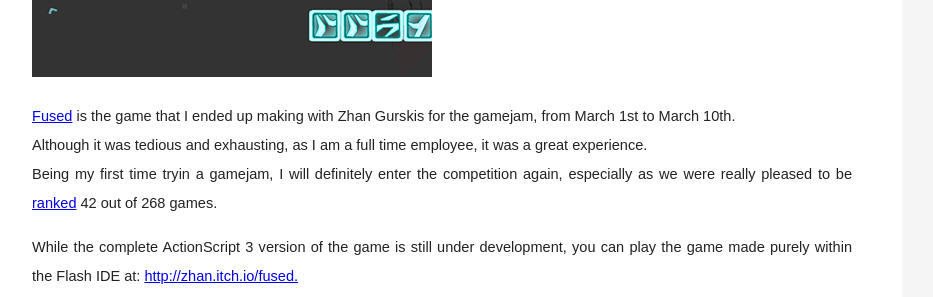
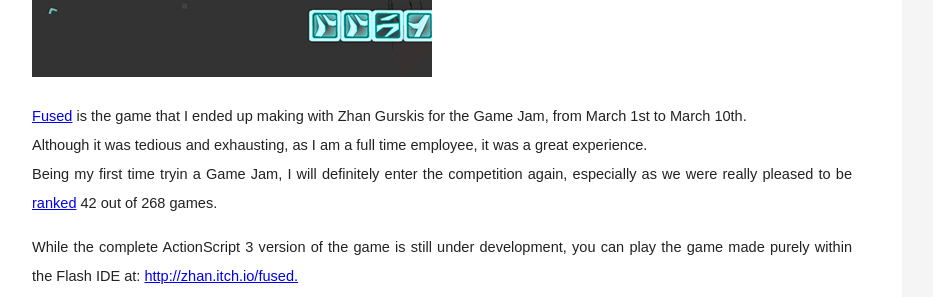
Before and after one commit to caubry/caubry.github.io, a Jekyll site: the page built from _posts/2014-03-31-cyberpunk-jam-2014.markdown, in a window 1280 px wide. Shown: the part 525-822 px from the top of the page, without its empty margins (198-1131 px from the left). Built offline with Jekyll 4.4.1, drawn with Linux system fonts in a browser that asks for light colours; some web fonts are replaced; comment, search, counter and statistics services are not loaded.

Commit message:
Fixed typo

```diff
--- a/_posts/2014-03-31-cyberpunk-jam-2014.markdown
+++ b/_posts/2014-03-31-cyberpunk-jam-2014.markdown
@@ -8,9 +8,9 @@ date: 2014-03-31 12:56:00.000000000 +00:00
 
 ![Fused Screenshot](/images/fused_screenshot.png "Fused Screenshot")
 
-[Fused](http://zhan.itch.io/fused) is the game that I ended up making with Zhan Gurskis for the gamejam, from March 1st to March 10th.
+[Fused](http://zhan.itch.io/fused) is the game that I ended up making with Zhan Gurskis for the Game Jam, from March 1st to March 10th.
 Although it was tedious and exhausting, as I am a full time employee, it was a great experience.
-Being my first time tryin a gamejam, I will definitely enter the competition again, especially as we were really pleased to be [ranked](http://itch.io/jam/cyberpunk-jam/results?page=5) 42 out of 268 games.
+Being my first time tryin a Game Jam, I will definitely enter the competition again, especially as we were really pleased to be [ranked](http://itch.io/jam/cyberpunk-jam/results?page=5) 42 out of 268 games.
 
 While the complete ActionScript 3 version of the game is still under development, you can play the game made purely within the Flash IDE at: [http://zhan.itch.io/fused.](http://zhan.itch.io/fused)
 We had to hand in the IDE version due to a lack of time and probably a lack of experience on my part; especially with making games in such a strict deadline. In order to avoid the same experience happening next time, I am making sure that the AS3 version of the game is going to be good enough to be used as a reference for future short games.
```
